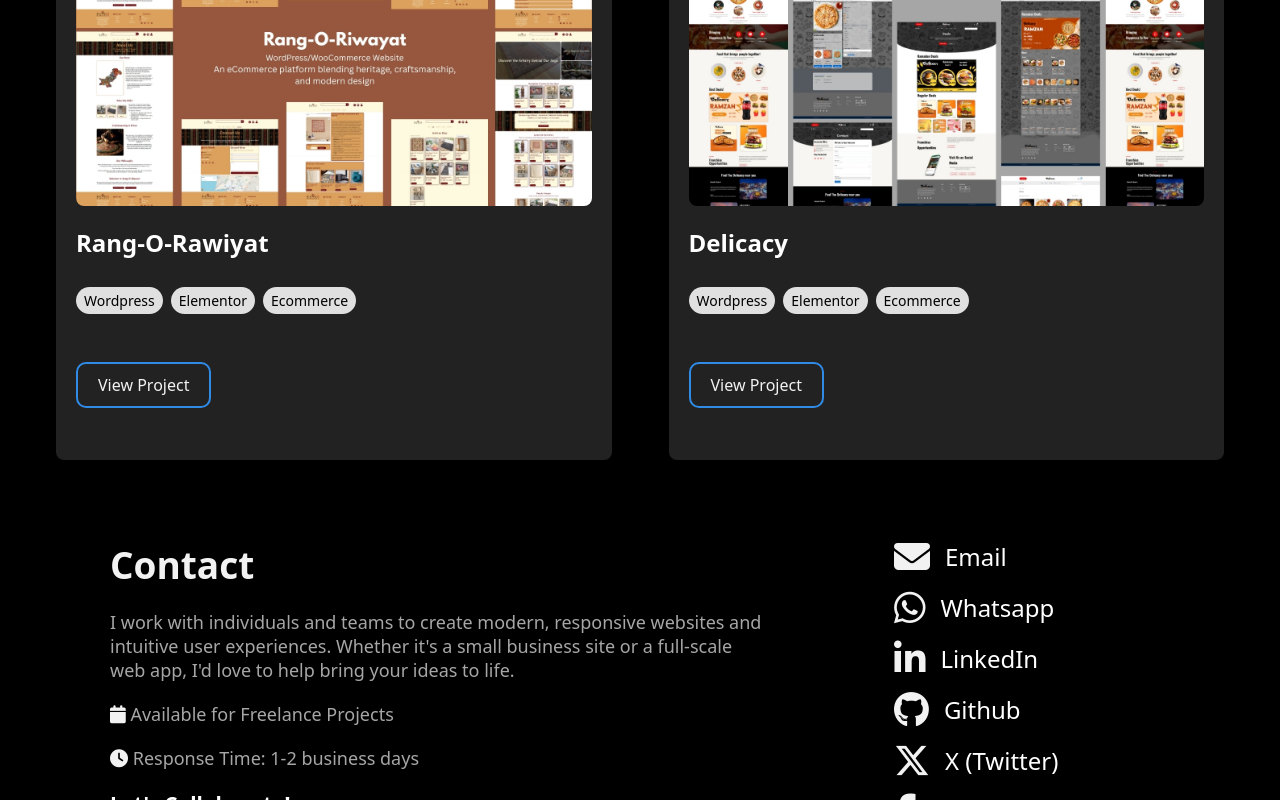
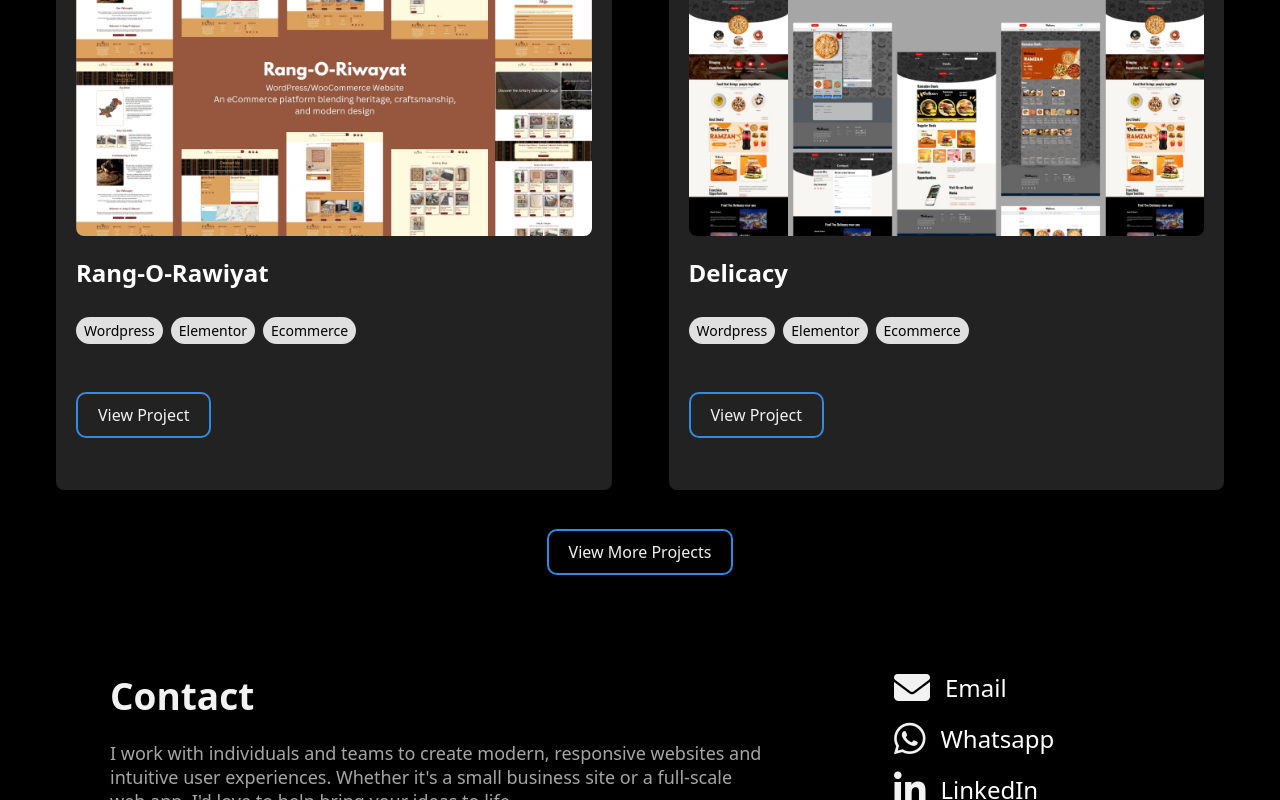
Before and after one commit to muhammad-awais-web-dev/WebMorph, a React (Create React App) app: page / in a window 1280 px wide. Shown: the part 1992-2792 px from the top of the page. Built offline with nearby package versions, Linux system fonts and the light colour scheme.

Commit message:
Button +++

```diff
--- a/src/components/ProjectsHome.css
+++ b/src/components/ProjectsHome.css
@@ -1,8 +1,9 @@
 #projects{
+    display: flex;
     justify-content: center;
     align-items: center;
     padding: 25px 0 25px 0;
-    gap: 25px;
+    gap: 55px;
 }
 .ProjectList{
     display: grid;
--- a/src/components/ProjectsHome.js
+++ b/src/components/ProjectsHome.js
@@ -1,3 +1,4 @@
+import { Link } from "react-router-dom";
 import RangoRawiyat from "./assets/Rang-o-Riwayat.webp";
 import Delicacy from "./assets/Delicacy.webp";
 import CtrlAltShop from "./assets/CtrlAlt Shop.webp"
@@ -58,6 +59,7 @@
           ))
         }
       </div>
+      <Link to="/projects" className="button">View More Projects</Link>
     </section>
   )
 }
```
